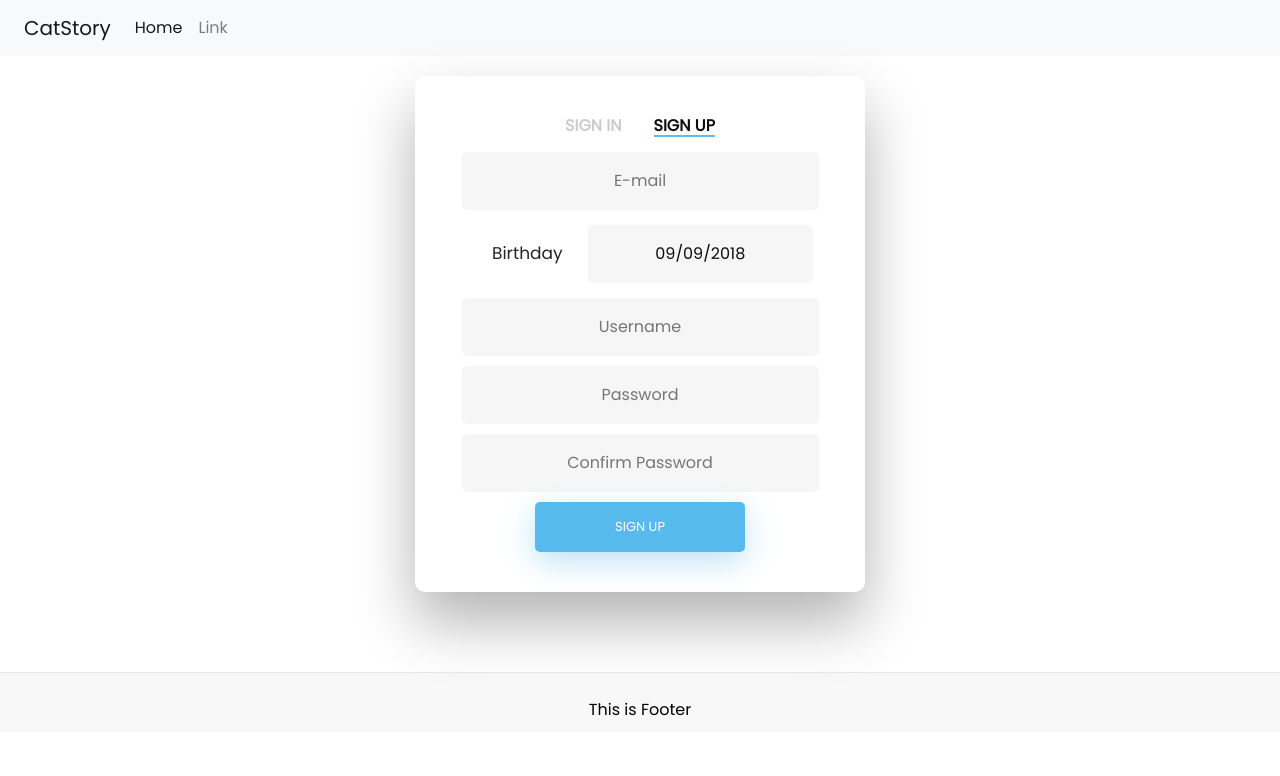
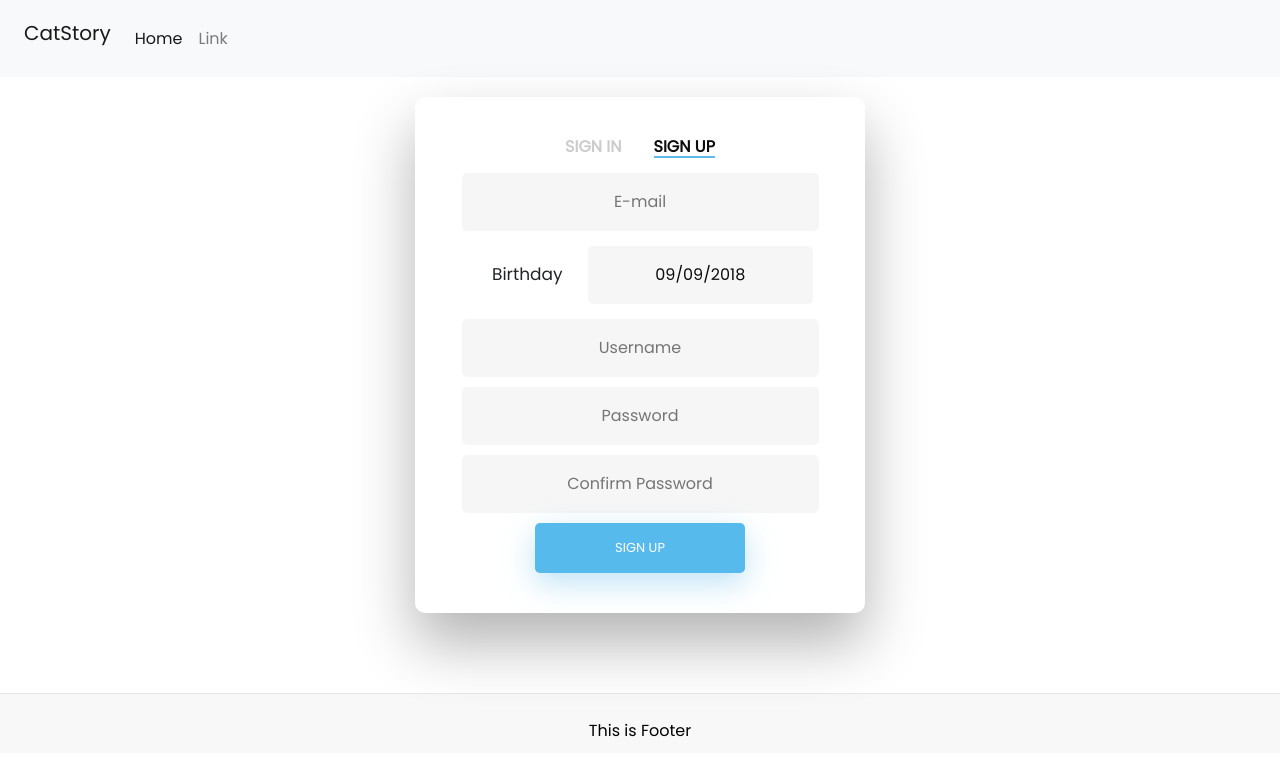
Before and after one commit to suchananw/mobile-front, a React (Create React App) app: page / in a window 1280 px wide. Both pictures are taken after a click on the element "SIGN UP". Shown: the top 776 px of the page. Built offline with nearby package versions, Linux system fonts and the light colour scheme.

Commit message:
fix navbar and datepicker

```diff
--- a/src/components/Layout/Navbar.js
+++ b/src/components/Layout/Navbar.js
@@ -1,5 +1,4 @@
 import React, { Component } from "react";
-import { Link } from "react-router-dom";
 import PropTypes from "prop-types";
 import { connect } from "react-redux";
 import { logoutUser } from "../../actions/authActions";
@@ -11,14 +10,12 @@ class Navbar extends Component {
   }
 
   render() {
-    const { isAuthenticated, user } = this.props.auth;
+    const { isAuthenticated } = this.props.auth;
 
     return (
       <div>
         <nav className="navbar navbar-expand-lg navbar-light bg-light px-4">
-          <Link className="navbar-brand" to="/">
-            CatStory
-          </Link>
+          <p className="navbar-brand">CatStory</p>
           <button
             className="navbar-toggler"
             type="button"
@@ -35,9 +32,9 @@ class Navbar extends Component {
             <ul className="navbar-nav mr-auto">
               <li className="nav-item active">
                 {/* <a className="nav-link" href="/home">Home <span className="sr-only">(current)</span></a> */}
-                <Link className="nav-link" to="/home">
+                <a className="nav-link" href="/home">
                   Home
-                </Link>
+                </a>
               </li>
               <li className="nav-item">
                 <a className="nav-link" href="#">
--- a/src/components/auth/SignUp.js
+++ b/src/components/auth/SignUp.js
@@ -4,6 +4,8 @@ import moment from "moment";
 import PropTypes from "prop-types";
 import { connect } from "react-redux";
 import { registerUser } from "../../actions/authActions";
+
+import "react-datepicker/dist/react-datepicker.css";
 
 class SignUp extends Component {
   constructor() {
@@ -64,6 +66,8 @@ class SignUp extends Component {
               <label className="birthday">Birthday</label>
               <DatePicker
                 id="date"
+                dateFormat="DD/MM/YYYY"
+                maxDate={moment().format("YYYY-MM-DD")}
                 onChange={this.onDateChange}
                 selected={this.state.birthday}
               />
```
